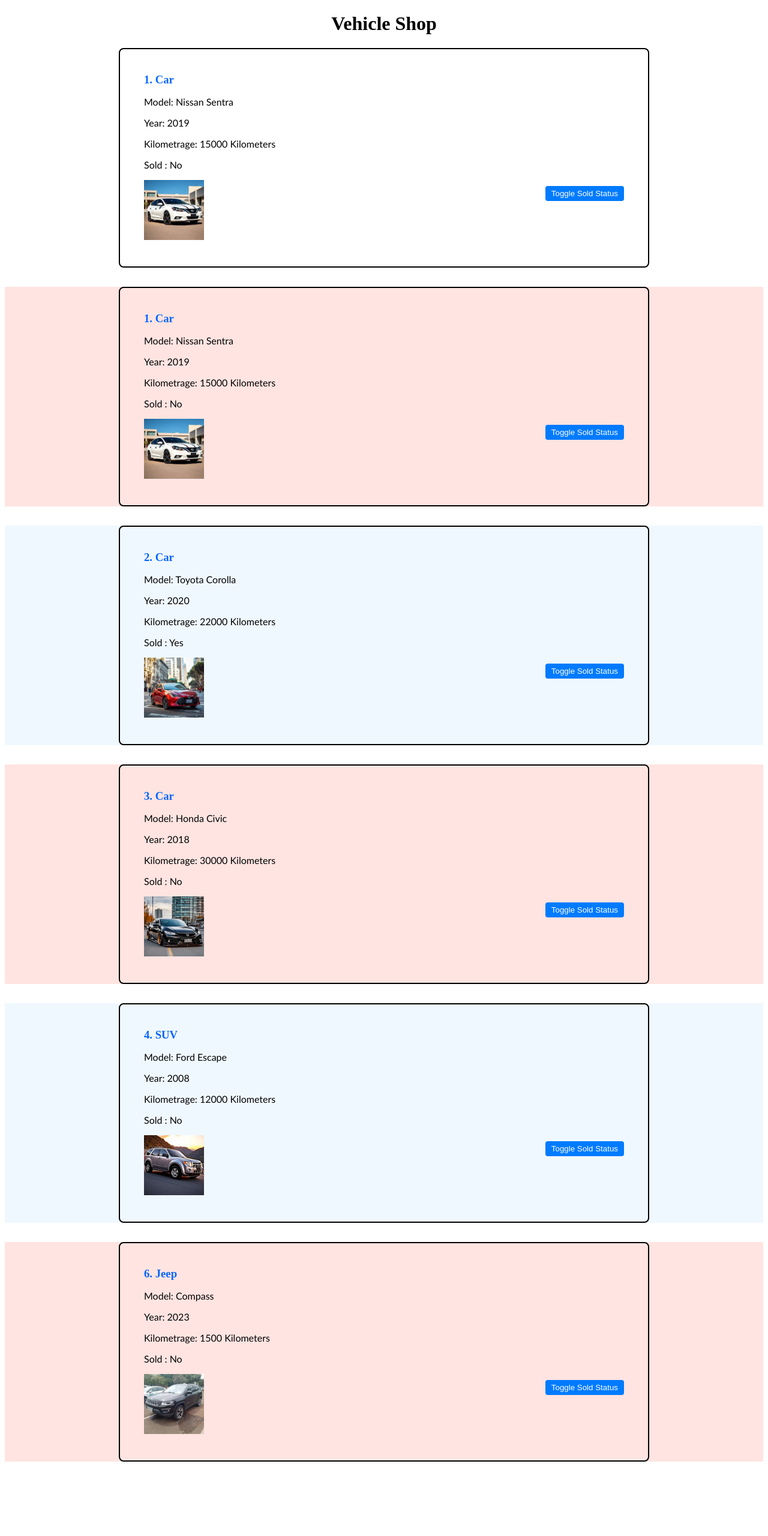
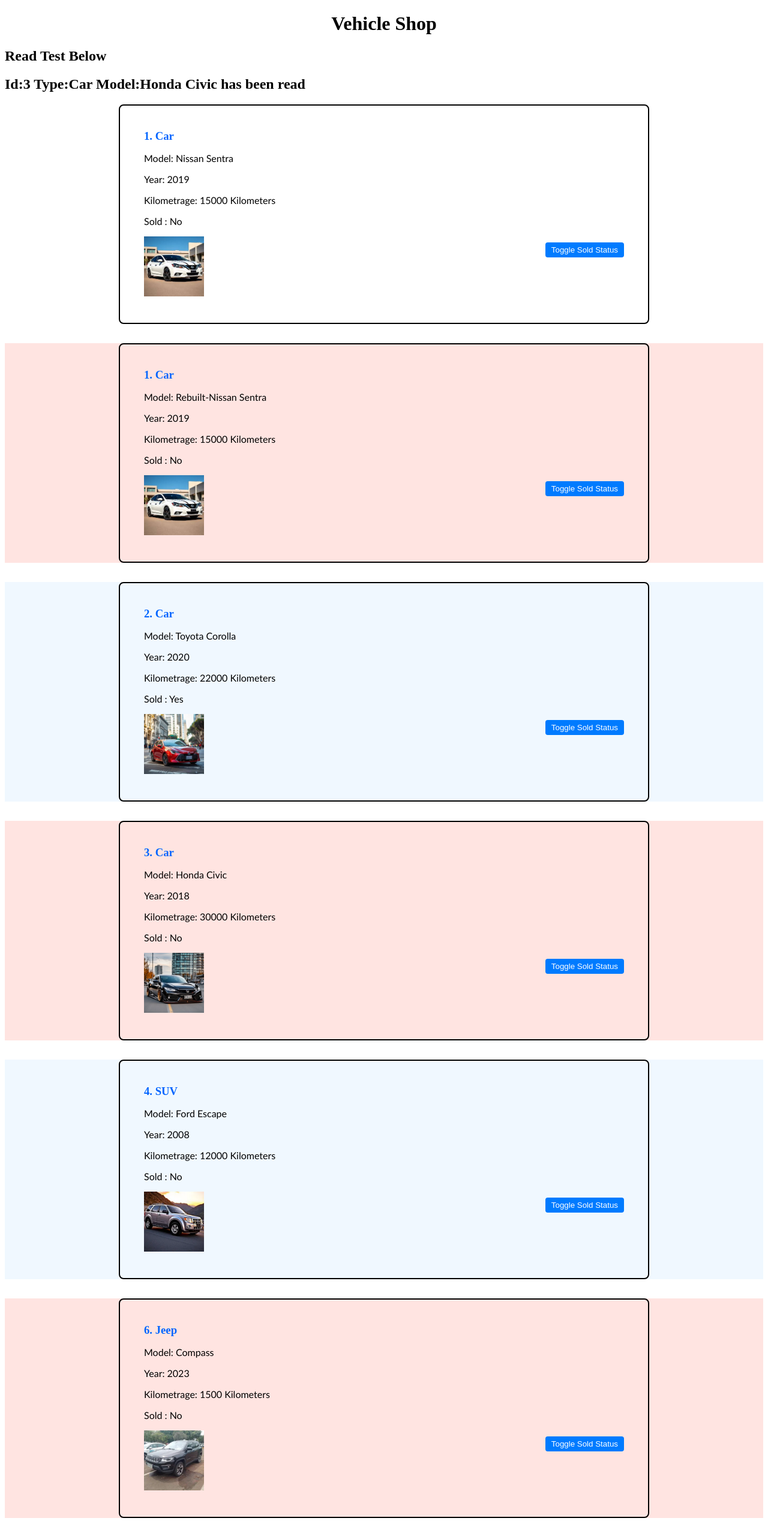
Before and after one commit to AnandOtivCode/AnandOtivCode-Anand-Otiv-Learning-Angular, an Angular app: page / in a window 1280 px wide. Shown: the top 2560 px of the page at 60% size. Before the commit the page ends 2468 px from the top, so only its background shows below. Built offline with nearby package versions, Linux system fonts and the light colour scheme.

Commit message:
Finished Testing Crud Methods

```diff
--- a/src/app/app.component.html
+++ b/src/app/app.component.html
@@ -1,6 +1,8 @@
 
 
 <h1>{{title}}</h1>
+<h2>Read Test Below</h2>
+<h2>Id:{{testVehicleRead?.id}}   Type:{{testVehicleRead?.type}}   Model:{{testVehicleRead?.model}} has been read</h2>
 <app-vehicle-list-item [vehicle]="topVehicle">
 
 
--- a/src/app/app.component.ts
+++ b/src/app/app.component.ts
@@ -22,6 +22,9 @@ export class AppComponent implements OnInit{
   vehicleList: Vehicle[] = [];
   topVehicle?:Vehicle|undefined;
   chosenVehicleId = 3;
+
+  //For testing getVehiclebyId
+  testVehicleRead?:Vehicle|undefined;
 
 
 
@@ -51,6 +54,8 @@ export class AppComponent implements OnInit{
        complete: () => console.log("top vehicle data fetch complete!"),
 
      })
+
+    //Test Delete
     this.vehicleService.deleteVehicle(5).subscribe({
       next:(data:Vehicle[])=>this.vehicleList = data,
       error: err => console.error("Error deleting vehicle", err),
@@ -58,8 +63,48 @@ export class AppComponent implements OnInit{
 
     })
 
-    //Test
 
+//let vehicle6: Vehicle = {id: 6, type:"Jeep", model:"Compass", year:2023, km:1500, isSold:false, img:"images/jeepCompass.jpg"};
+    //Test Create
+    let testVehicle: Vehicle = {id: 14, type:"Jeep", model:"(Test)Compass", year:2023, km:1500, isSold:false, img:"images/jeepCompass.jpg"}
+    this.vehicleService.addVehicle(testVehicle).subscribe();
+
+
+    //Test Update
+    let testVehicle2:Vehicle = {id: 1, type:"Car", model:"Rebuilt-Nissan Sentra", year:2019 , km:15000, isSold:false, img:"images/nissan.jpg"};
+    this.vehicleService.updateVehicle(testVehicle2).subscribe();
+
+    //Test Read
+    this.vehicleService.getVehicleById(3).subscribe({
+      next: (data:Vehicle | undefined) => this.testVehicleRead = data,
+      error: err => console.error("Error getting VehicleById", err),
+      complete: () => console.log("vehicle gotten by Id!"),
+    })
+
+    /*
+    this.vehicleService.getVehicles().subscribe({
+      next: (data: Vehicle[]) => this.vehicleList = data,
+      error: err => console.error("Error Fetching Vehicles", err),
+      complete: () => console.log("Vehicle data fetch complete!"),
+
+
+    })
+     */
+    /*
+     getVehicleById(vehicleId: number): Observable<Vehicle | undefined> {
+    const vehicle = this.vehicles.find(vehicle => vehicle.id === vehicleId);
+    return of(vehicle);
+  }
+     */
+  }
+
+    /*
+      addVehicle(newVehicle:Vehicle) : Observable<Vehicle[]>{
+    this.vehicles.push(newVehicle)
+    return of(this.vehicles);
+  }
+     */
+//let vehicle1 :Vehicle = {id: 1, type:"Car", model:"Nissan Sentra", year:2019 , km:15000, isSold:false, img:"images/nissan.jpg"};
   }
 
 
@@ -97,5 +142,3 @@ export class AppComponent implements OnInit{
  //  }
 
   //protected readonly vehicleList = vehicleList;
-
-}
--- a/src/app/services/vehicle.service.ts
+++ b/src/app/services/vehicle.service.ts
@@ -56,6 +56,7 @@ export class VehicleService {
     this.vehicles = this.vehicles.filter(vehicle => vehicle.id !== vehicleId);
     return of(this.vehicles);
   }
+
   getVehicleById(vehicleId: number): Observable<Vehicle | undefined> {
     const vehicle = this.vehicles.find(vehicle => vehicle.id === vehicleId);
     return of(vehicle);
```
Also changed, not shown: 1 other file (tests, documents, lock files or other folders).
